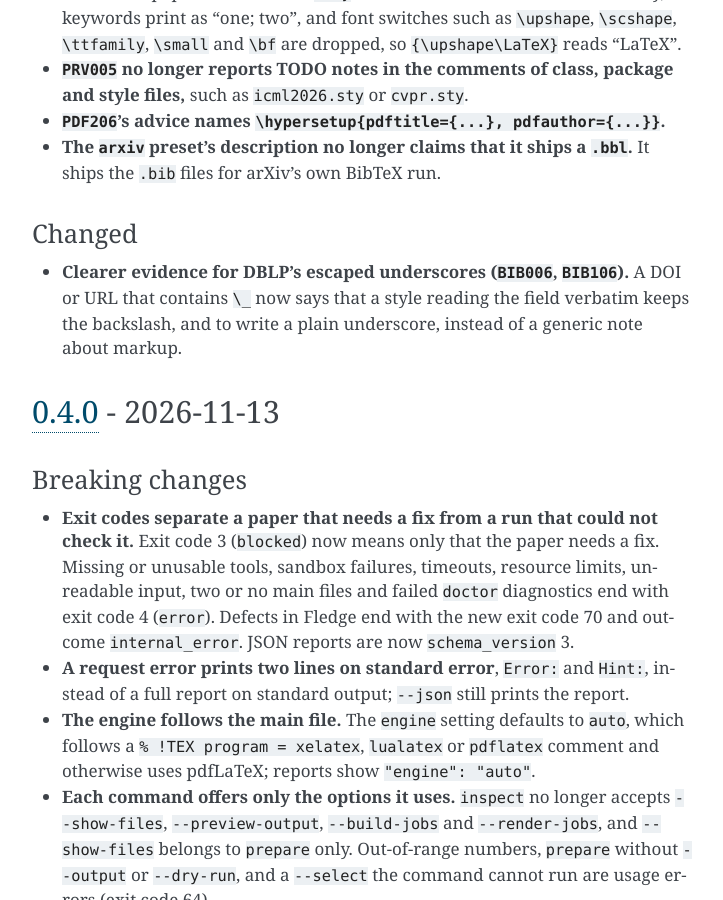
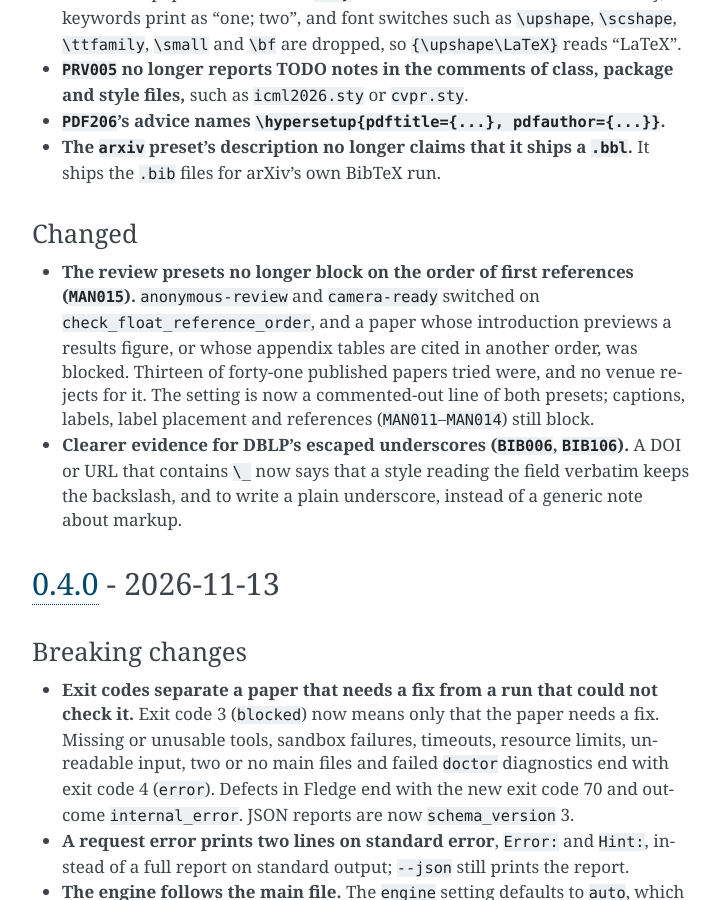
Before and after one commit to NicolasSchuler/fledge, a Sphinx documentation site: the page built from docs/changelog.md, in a window 1280 px wide and 900 px high, scrolled down 7244 px. Shown: the whole window, without its empty margins (388-1111 px from the left). Built offline with Sphinx 7.4.7, drawn with Linux system fonts in a browser that asks for light colours.

Commit message:
Leave the order of first references out of the review presets
anonymous-review and camera-ready switched on check_float_reference_order
(MAN015), so a paper whose introduction previews a results figure, or whose
appendix tables are cited in another order, was blocked. Thirteen of 41
published papers tried were, and no venue rejects for it.

The setting is now a commented-out line of both presets, with the reason
beside it. Captions, labels, label placement and references
(MAN011-MAN014) still block.

Co-Authored-By: Claude Fable 5.2 <noreply@anthropic.com>

```diff
--- a/CHANGELOG.md
+++ b/CHANGELOG.md
@@ -275,6 +275,12 @@ The version is defined once, as `__version__` in `src/latexprep/__init__.py`.
 
 ### Changed
 
+- **The review presets no longer block on the order of first references (`MAN015`).**
+  `anonymous-review` and `camera-ready` switched on `check_float_reference_order`, and a
+  paper whose introduction previews a results figure, or whose appendix tables are cited
+  in another order, was blocked. Thirteen of forty-one published papers tried were, and
+  no venue rejects for it. The setting is now a commented-out line of both presets;
+  captions, labels, label placement and references (`MAN011`–`MAN014`) still block.
 - **Clearer evidence for DBLP's escaped underscores (`BIB006`, `BIB106`).** A DOI or URL
   that contains `\_` now says that a style reading the field verbatim keeps the backslash,
   and to write a plain underscore, instead of a generic note about markup.
--- a/src/latexprep/presets/anonymous-review.toml
+++ b/src/latexprep/presets/anonymous-review.toml
@@ -53,7 +53,10 @@ require_float_captions = true # MAN011: every figure and table has a caption.
 require_float_labels = true # MAN012: every figure and table has a label.
 check_float_label_order = true # MAN013: labels follow captions.
 require_float_references = true # MAN014: every labelled float is referenced.
-check_float_reference_order = true # MAN015: floats first referenced in source order.
+# MAN015: floats first referenced in source order. Off in this preset: an introduction
+# that previews a results figure, or appendix tables cited in another order, is common
+# and no venue rejects it.
+# check_float_reference_order = true
 # MAN017: require line numbers (lineno or a class option) if the venue asks
 # reviewers to refer to them.
 # require_line_numbers = true
--- a/src/latexprep/presets/camera-ready.toml
+++ b/src/latexprep/presets/camera-ready.toml
@@ -47,7 +47,10 @@ require_float_captions = true # MAN011: every figure and table has a caption.
 require_float_labels = true # MAN012: every figure and table has a label.
 check_float_label_order = true # MAN013: labels follow captions.
 require_float_references = true # MAN014: every labelled float is referenced.
-check_float_reference_order = true # MAN015: floats first referenced in source order.
+# MAN015: floats first referenced in source order. Off in this preset: an introduction
+# that previews a results figure, or appendix tables cited in another order, is common
+# and no venue rejects it.
+# check_float_reference_order = true
 # MAN010: statements the publisher requires, by heading.
 # required_declarations = ["Data Availability", "Competing Interests"]
 # MAN017: reject line numbers left over from the review version.
```
Also changed, not shown: docs/venue-anonymous-review.md (+1 -1 lines), docs/venue-camera-ready.md (+1 -1 lines), 1 other file.
